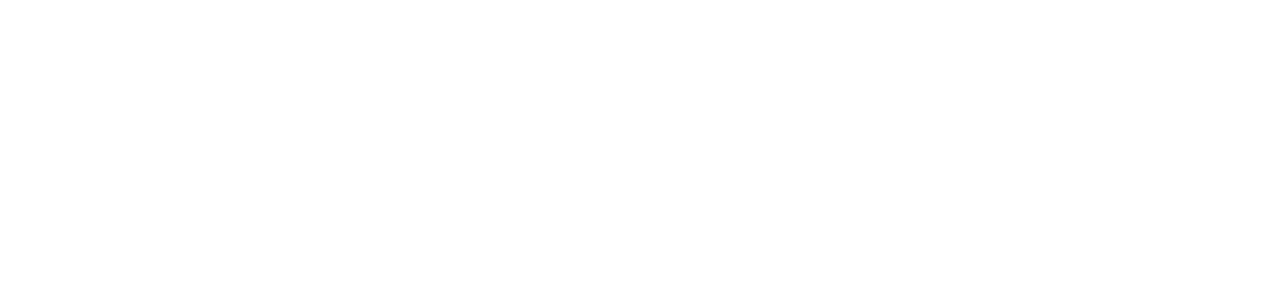
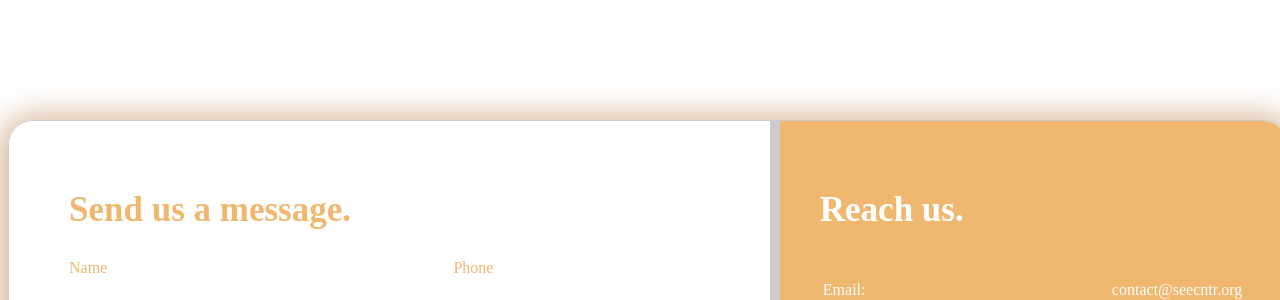
Before and after one commit to MikeMac15/SE_EdCenter, a React (Vite) app in the folder SEED_project/: page / in a window 1280 px wide. Shown: the part 1862-2162 px from the top of the page. Before the commit the page ends 1962 px from the top, so only its background shows below. Built offline with nearby package versions, Linux system fonts and the light colour scheme; no server answers.

Commit message:
added contact page no func

```diff
--- a/SEED_project/src/Styles/HomeBase.css
+++ b/SEED_project/src/Styles/HomeBase.css
@@ -1,3 +1,9 @@
+.home{
+    display: flex;
+    flex-direction: column;
+    align-items: center;
+
+}
 h1 {
     background-color: antiquewhite;
 }
--- /dev/null
+++ b/SEED_project/src/Styles/contact.css
@@ -0,0 +1,111 @@
+
+/* .fullContact{
+    background: white;
+    padding-top: 70px;
+    width: 70vw;
+
+}
+   */
+.contactBox{
+      border: solid #ccc 1px;
+      margin: 20px auto;
+    border-radius: 25px;
+      box-shadow: 1px 5px 30px 10px rgba(158, 76, 0, 0.404);
+
+
+    }
+    .conBodyLeft {
+        flex-basis: 60%;
+        padding: 40px 60px;
+        background: #fff;
+        color: rgb(239, 183, 111);
+        border-top-left-radius: 25px;
+        border-bottom-left-radius: 25px;
+
+    }
+    .conBoxBody{
+        display: flex;
+    }
+
+    .divider {
+        width: 12px;
+        background-color: #cccccc;
+
+    }
+
+    .conBodyRight{
+
+    border-top-right-radius: 24px;
+    border-bottom-right-radius: 24px;
+    flex-basis: 40%;
+    padding: 40px 40px;
+    background: rgb(239, 183, 111);
+    color: #fff;
+
+}
+
+.contactBox p{
+
+    color: rgb(239, 183, 111);
+}
+.contactBox h1{
+    color: #c67307;
+    margin-bottom: 0;
+}
+.conBoxHeader {
+    display: flex;
+    flex-direction: column;
+    justify-content: center;
+    align-items: center;
+}
+#btn{
+   background: #ff9000ad;
+    width: 100px;
+    border: none;
+    outline: none;
+    color:white;
+    height: 35px;
+    border-radius: 30px;
+    margin-top: 20px;
+    box-shadow: 0px 5px 15px 0px rgba(158, 76, 0, 0.804);
+}
+
+tr td:first-child{
+    padding-right: 20px;
+}
+tr td{
+    padding-top: 20px;
+}
+
+
+
+
+
+.inputRow{
+    display: flex;
+    flex-direction: row;
+    justify-content: space-between;
+    margin-bottom: 20px;
+}
+.inputRow .inputGroup{
+    flex-basis: 40%;
+}
+input{
+    width: 100%;
+    border: none;
+    border-bottom: 1px solid #ccc;
+    outline: none;
+    padding-bottom: 5px;
+}
+textarea{
+    width: 100%;
+    border: 1px solid #ccc;
+    outline:none;
+    padding:10px;
+    box-sizing: border-box;
+}
+label{
+    margin-bottom: 6px;
+    display: block;
+
+}
--- /dev/null
+++ b/SEED_project/src/pages/AboutSEED/contact.jsx
@@ -0,0 +1,95 @@
+import { Form } from "react-router-dom";
+import '../../Styles/contact.css'
+
+export const Contact_us = () => {
+
+    const handleSubmit = (e) => {
+        e.preventDefault()
+    }
+
+    return (
+        <>
+        {/* <div className="fullContact"> */}
+            <div className="contactBox">
+                {/* <div className="conBoxHeader">
+                    <h1>Connect with us!</h1>
+                    <p>Please email us using the form bellow</p>
+                </div> */}
+
+                <div className="conBoxBody">
+                    <div className="conBodyLeft">
+                        <h2>Send us a message.</h2>
+                        <Form>
+                            <div className="inputRow">
+                                <div className="inputGroup">
+                                    <label>Name</label>
+                                    <input type="text" />
+                                </div>
+                                <div className="inputGroup">
+                                    <label>Phone</label>
+                                    <input type="text" />
+                                </div>
+                            </div>
+                            <div class="inputRow">
+                                <div class="inputGroup">
+                                    <label>Email</label>
+                                    <input type="email"/>
+                                </div>
+                                <div class="inputGroup">
+                                    <label>Students name</label>
+                                    <input type="text"/>
+                                </div>
+                            </div>
+                            <label>Message</label>
+                            <textarea rows="5" placeholder="Your message here."></textarea>
+                            <button type='submit'  id="btn">Send</button>
+                        </Form>
+                    </div>
+
+                <div className="divider"></div>
+
+                <div className="conBodyRight">
+                    <h2>Reach us. </h2>
+
+                        <table>
+                            <tr>
+                                <td>Email:</td>
+                                <td>contact@seecntr.org</td>
+                            </tr>
+                            <tr>
+                                <td>Phone:</td>
+                                <td>(509)738-9129</td>
+                            </tr>
+                            <tr>
+                                <td>Address:</td>
+                                <td>475 S Meyers St
+                                    Kettle Falls, WA 99141</td>
+                                </tr>
+                                <tr>
+                                    <h5>Please visit our Facebook page @ https://www.facebook.com/SoaringEagleEdCenter</h5>
+                                </tr>
+                        </table>
+                    </div>
+                </div>
+
+            </div>
+
+
+
+
+
+
+        {/* </div> */}
+
+
+        </>
+
+
+
+
+    )
+};
+
+
+
+export default Contact_us;
--- a/SEED_project/src/pages/HomePage.jsx
+++ b/SEED_project/src/pages/HomePage.jsx
@@ -7,11 +7,12 @@
 import "../Styles/HomeBase.css"
 import TheTeam from "./AboutSEED/theTeam";
 import About from "./AboutSEED/about";
+import  Contact_us  from './AboutSEED/contact'
 import "../Styles/Nav.css";
 // import Navbar from './Navbar'
 export const HomePage = () => {
-    const team = useRef(null);
     const about = useRef(null);
+    const contact = useRef(null);
     const styles = {textDecoration: 'none', color: "#b9a892"};
 
 
@@ -39,7 +40,7 @@
                 <Link to={'/'} style={styles}>Home</Link>
                 <Link onClick={() => scrollToSection(about)} style={styles}>About</Link>
                 <Link to={'funzone'} style={styles}>FunZone</Link>
-                <Link onClick={() => scrollToSection(team)} style={styles}>Contact</Link>
+                <Link onClick={() => scrollToSection(contact)} style={styles}>Contact</Link>
 
             </nav>
         </div>
@@ -51,15 +52,21 @@
                 <HomeScene />
             </Canvas>
 
+        <div className="home">
+
             <h1>Homepage</h1>
 
             <div ref={about}>
                 <About />
             </div>
-            <div ref={team}>
-                <TheTeam />
+
+            <TheTeam />
+
+            <div ref={contact}>
+                <Contact_us />
             </div>
 
+        </div>
         </>
     );
 }
```
